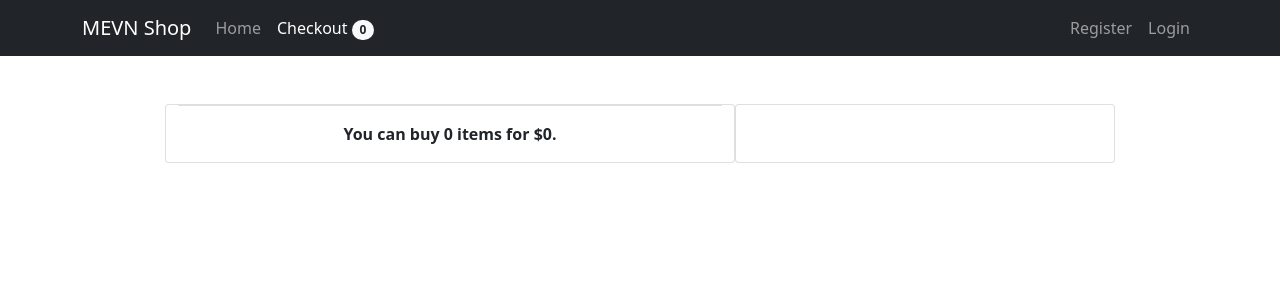
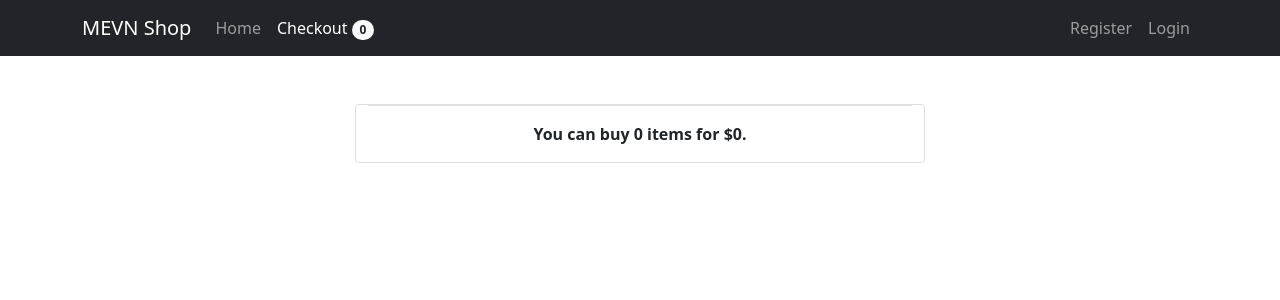
Before and after one commit to MatejaMaric/mevn-ecommerce, a Vue app in the folder client/: page /checkout in a window 1280 px wide. Shown: the top 300 px of the page. Built offline with nearby package versions, Linux system fonts and the light colour scheme.

Commit message:
Display PayPal buttons only if cart is not empty.

```diff
--- a/client/src/views/Checkout.vue
+++ b/client/src/views/Checkout.vue
@@ -15,7 +15,7 @@
         </ul>
         <p class="text-center my-3 fw-bold">You can buy {{ cartSize }} items for ${{ cartPrice }}.</p>
       </div>
-      <div class="col-md-4 card p-2">
+      <div class="col-md-4 card p-2" v-if="cartSize">
         <div ref="paypal"></div>
       </div>
     </div>
```
